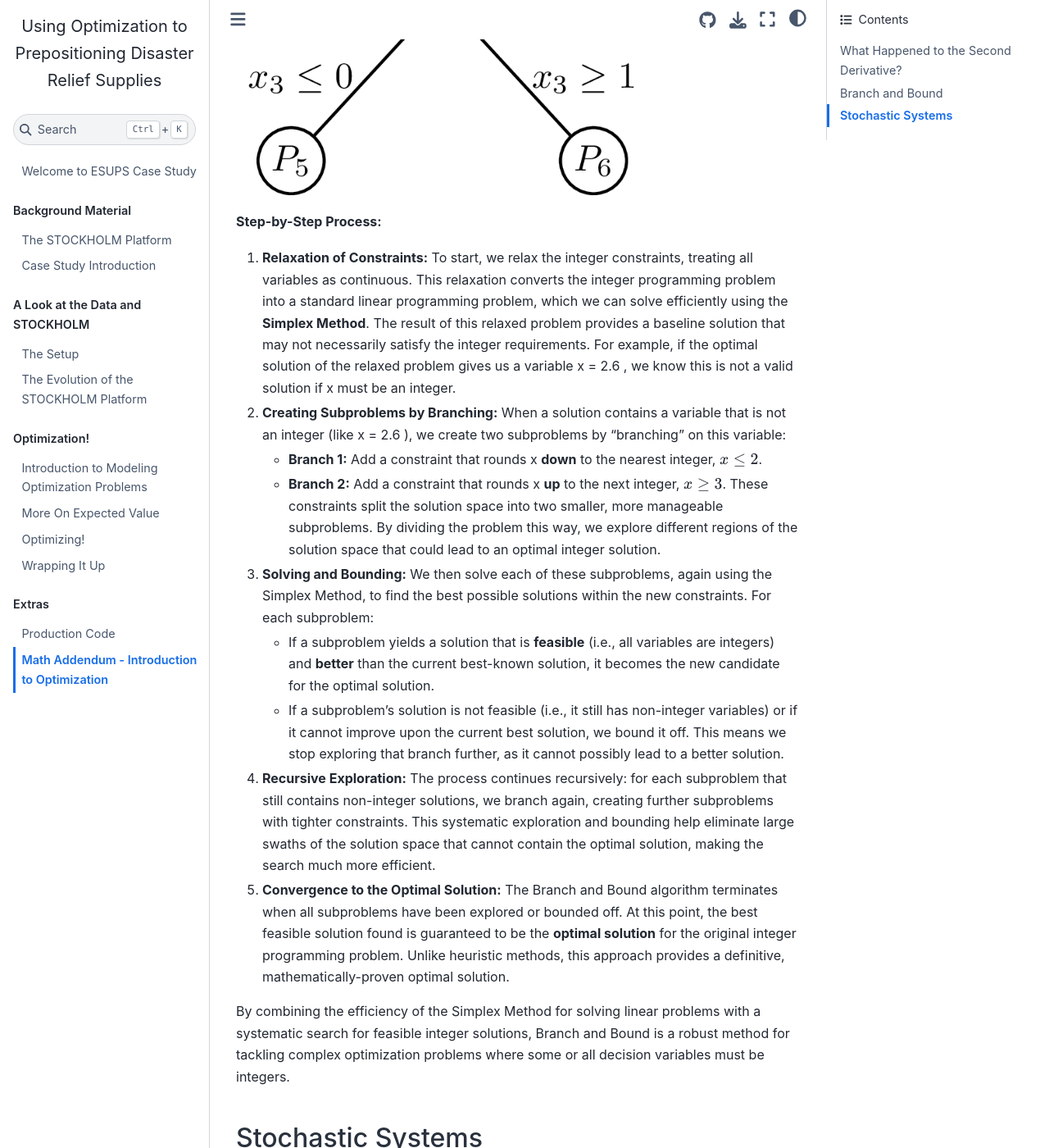
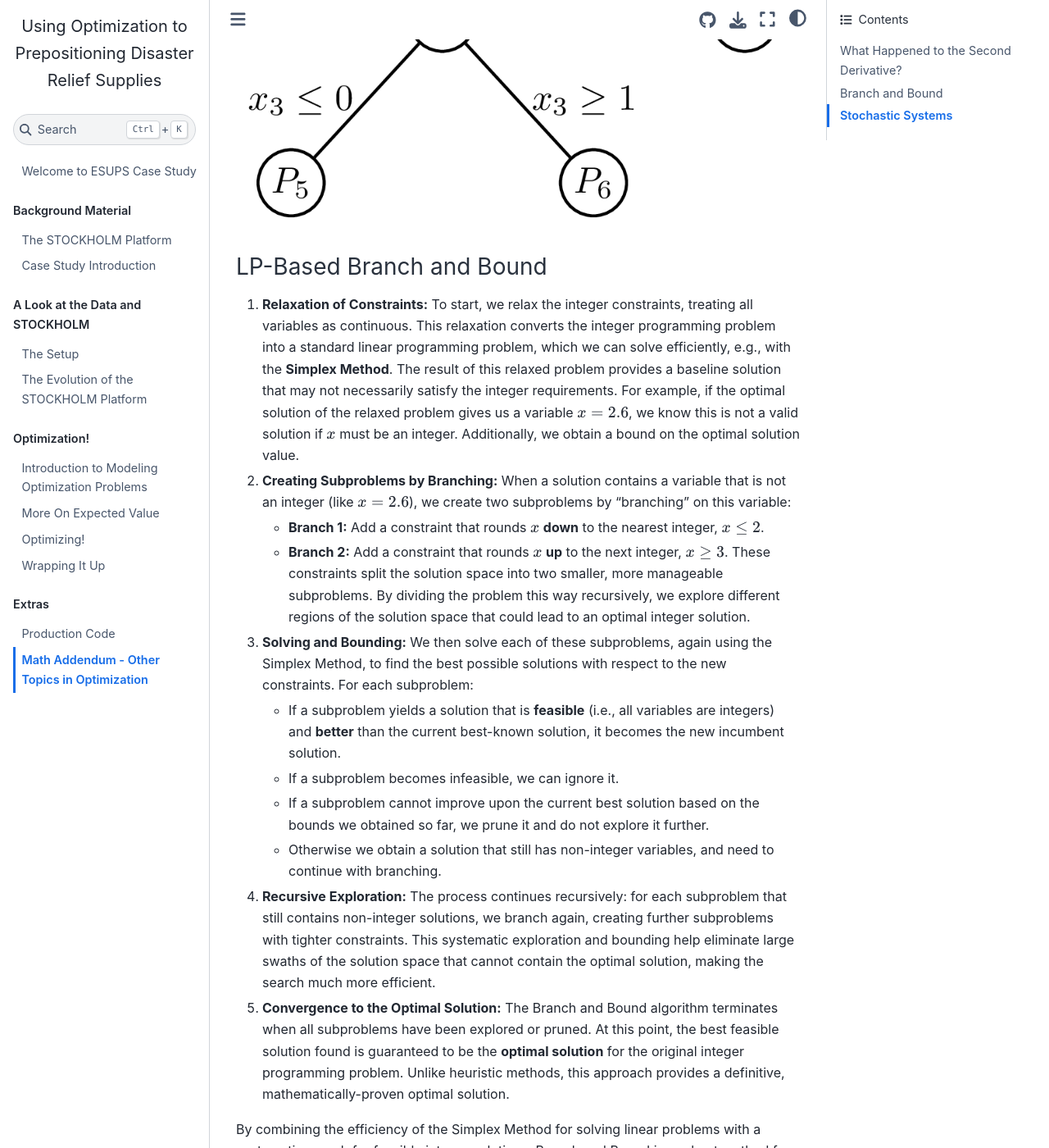
Before and after one commit to yurchisin/esups-supply-prepositioning, a Jupyter Book: the page built from docs/disaster_prepositioning_6.md, in a window 1280 px wide and 1400 px high, scrolled down 2134 px. Shown: the whole window at 82% size. Built offline with Jupyter Book 1.0.4 settings and Sphinx 7.4.7 and the Sphinx Book theme 1.1.4, drawn with Linux system fonts in a browser that asks for light colours; some of the changed text lies outside the part shown.

Commit message:
update 5 and 6

```diff
--- a/docs/disaster_prepositioning_6.md
+++ b/docs/disaster_prepositioning_6.md
@@ -1,4 +1,4 @@
-# Math Addendum - Introduction to Optimization
+# Math Addendum - Other Topics in Optimization
 
 ## What Happened to the Second Derivative?
 
@@ -20,36 +20,37 @@ Given these challenges, alternative optimization methods are preferred. Gradient
 
 ## Branch and Bound
 
-The **Branch and Bound** method is a powerful optimization technique used for solving **integer programming** problems where some or all decision variables must take on integer values. The fundamental idea is to systematically explore branches of possible solutions while “bounding” areas that cannot contain the optimal solution, thereby narrowing down the search efficiently.
+The **Branch and Bound** method is a powerful optimization technique used for solving **integer programming** problems where some or all decision variables must take on integer values. The fundamental idea is to systematically explore branches of possible solutions while pruning areas that cannot contain optimal solutions based on bounds, thereby narrowing down the search efficiently. In the following, we will discuss the LP-based branch and bound method in more detail.
 
+![Branch-and-Bound](images/branch-and-bound.png)
 
-![](images/branch-and-bound.png)
+### LP-Based Branch and Bound
 
-**Step-by-Step Process:**
 1.	**Relaxation of Constraints:**
-To start, we relax the integer constraints, treating all variables as continuous. This relaxation converts the integer programming problem into a standard linear programming problem, which we can solve efficiently using the **Simplex Method**. The result of this relaxed problem provides a baseline solution that may not necessarily satisfy the integer requirements. For example, if the optimal solution of the relaxed problem gives us a variable  x = 2.6 , we know this is not a valid solution if  x  must be an integer.
+To start, we relax the integer constraints, treating all variables as continuous. This relaxation converts the integer programming problem into a standard linear programming problem, which we can solve efficiently, e.g., with the **Simplex Method**. The result of this relaxed problem provides a baseline solution that may not necessarily satisfy the integer requirements. For example, if the optimal solution of the relaxed problem gives us a variable $x = 2.6$, we know this is not a valid solution if $x$ must be an integer. Additionally, we obtain a bound on the optimal solution value.
 
 2.	**Creating Subproblems by Branching:**
-When a solution contains a variable that is not an integer (like  x = 2.6 ), we create two subproblems by “branching” on this variable:
-    -	**Branch 1:** Add a constraint that rounds  x  **down** to the nearest integer,  $x \leq 2$.
-    -	**Branch 2:** Add a constraint that rounds  x  **up** to the next integer,  $x \geq 3$.
-These constraints split the solution space into two smaller, more manageable subproblems. By dividing the problem this way, we explore different regions of the solution space that could lead to an optimal integer solution.
+When a solution contains a variable that is not an integer (like $x = 2.6$), we create two subproblems by "branching" on this variable:
+    -	**Branch 1:** Add a constraint that rounds $x$ **down** to the nearest integer, $x \leq 2$.
+    -	**Branch 2:** Add a constraint that rounds $x$  **up** to the next integer, $x \geq 3$.
+These constraints split the solution space into two smaller, more manageable subproblems. By dividing the problem this way recursively, we explore different regions of the solution space that could lead to an optimal integer solution.
 
 3.	**Solving and Bounding:**
-We then solve each of these subproblems, again using the Simplex Method, to find the best possible solutions within the new constraints. For each subproblem:
-    -	If a subproblem yields a solution that is **feasible** (i.e., all variables are integers) and **better** than the current best-known solution, it becomes the new candidate for the optimal solution.
-    -	If a subproblem’s solution is not feasible (i.e., it still has non-integer variables) or if it cannot improve upon the current best solution, we bound it off. This means we stop exploring that branch further, as it cannot possibly lead to a better solution.
+We then solve each of these subproblems, again using the Simplex Method, to find the best possible solutions with respect to the new constraints. For each subproblem:
+    -	If a subproblem yields a solution that is **feasible** (i.e., all variables are integers) and **better** than the current best-known solution, it becomes the new incumbent solution.
+    -	If a subproblem becomes infeasible, we can ignore it.
+    - If a subproblem cannot improve upon the current best solution based on the bounds we obtained so far, we prune it and do not explore it further.
+    - Otherwise we obtain a solution that still has non-integer variables, and need to continue with branching.
 
 4.	**Recursive Exploration:**
 The process continues recursively: for each subproblem that still contains non-integer solutions, we branch again, creating further subproblems with tighter constraints. This systematic exploration and bounding help eliminate large swaths of the solution space that cannot contain the optimal solution, making the search much more efficient.
 
 5.	**Convergence to the Optimal Solution:**
-The Branch and Bound algorithm terminates when all subproblems have been explored or bounded off. At this point, the best feasible solution found is guaranteed to be the **optimal solution** for the original integer programming problem. Unlike heuristic methods, this approach provides a definitive, mathematically-proven optimal solution.
+The Branch and Bound algorithm terminates when all subproblems have been explored or pruned. At this point, the best feasible solution found is guaranteed to be the **optimal solution** for the original integer programming problem. Unlike heuristic methods, this approach provides a definitive, mathematically-proven optimal solution.
 
 By combining the efficiency of the Simplex Method for solving linear problems with a systematic search for feasible integer solutions, Branch and Bound is a robust method for tackling complex optimization problems where some or all decision variables must be integers.
 
 ## Stochastic Systems
-
 
 In the context of disaster relief logistics, the environment is not just dynamic but also inherently stochastic. This means that many of the variables involved—such as demand for supplies, transportation times, or the availability of resources—are not deterministic. Instead, they are influenced by a range of unpredictable factors, from weather conditions to sudden changes in infrastructure availability or the emergence of new areas needing assistance. Stochastic systems introduce randomness and uncertainty into optimization problems, requiring specialized approaches that can handle variability effectively.
 
```
Also changed, not shown: docs/disaster_prepositioning_5.md (+1 -1 lines).
